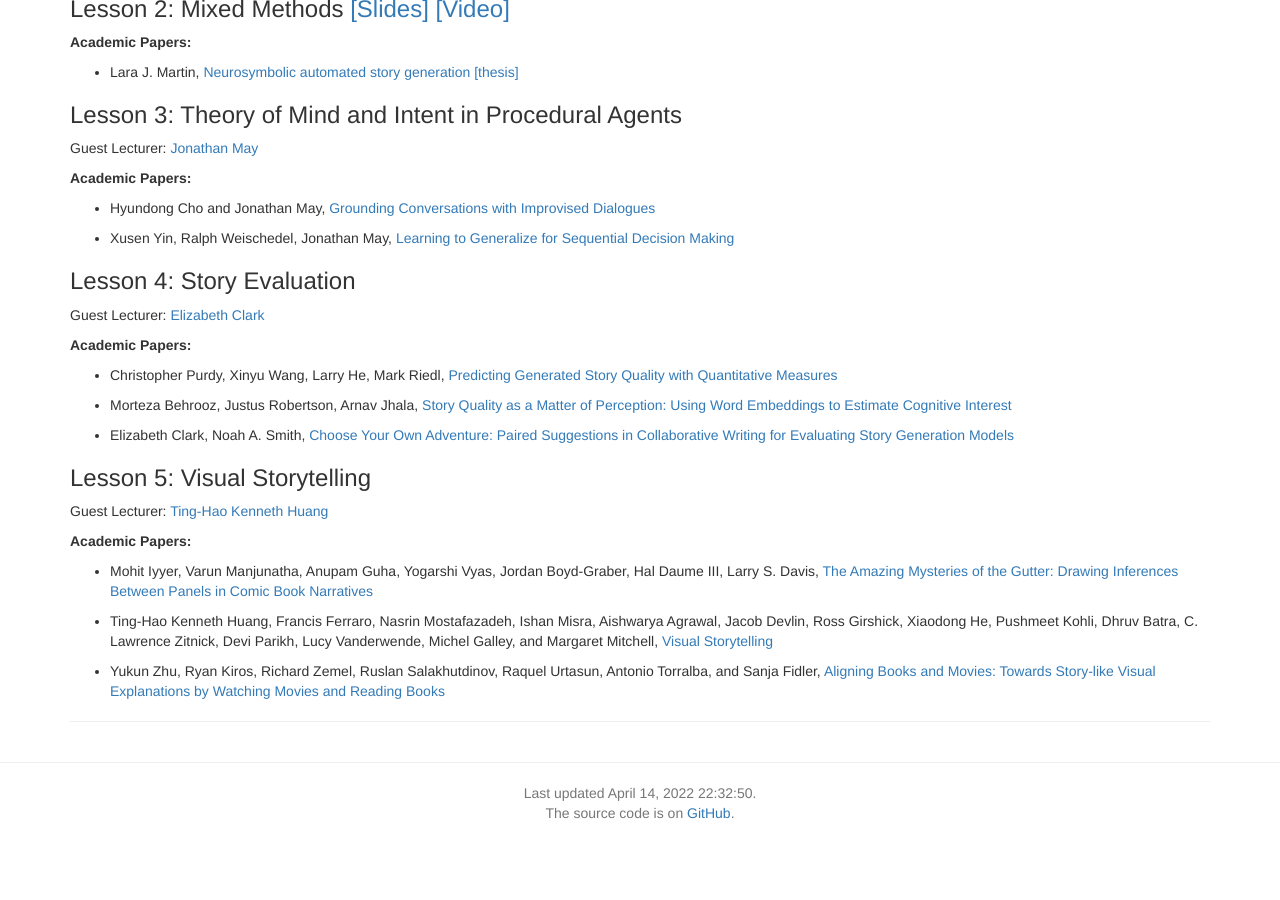
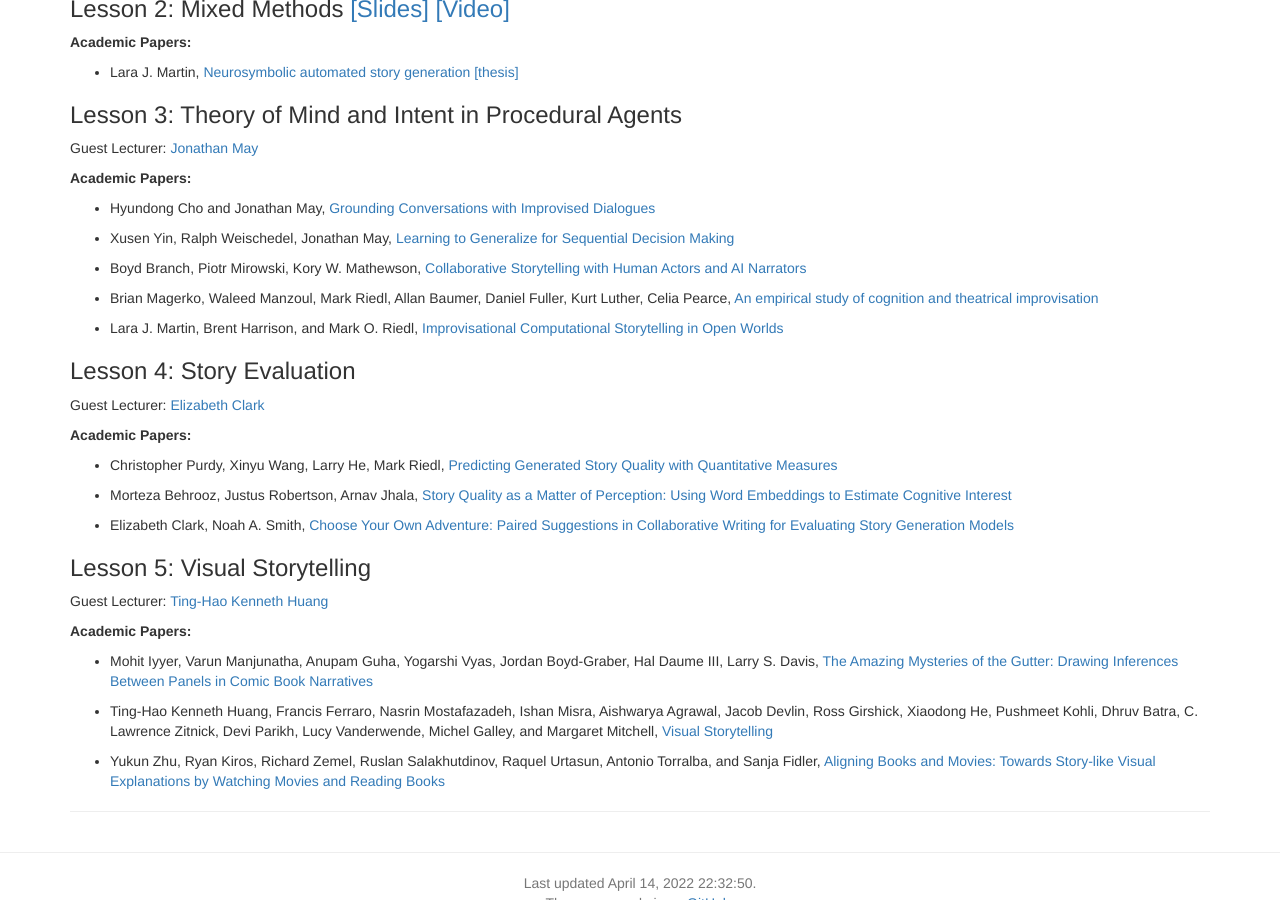
Before and after one commit to interactive-fiction-class/interactive-fiction-class.github.io, a Jekyll site: the page built from modules.md, in a window 1280 px wide and 900 px high, scrolled down 7581 px. Built offline with Jekyll 4.4.1, drawn with Linux system fonts in a browser that asks for light colours; nearby versions of some CDN libraries; a script that is not in the unit is left out; before the commit the page ends 8404 px from its top, so only the background shows below that.

Commit message:
related papers for 4/12

```diff
--- a/_data/modules.yaml
+++ b/_data/modules.yaml
@@ -723,6 +723,18 @@
           title: Learning to Generalize for Sequential Decision Making
           authors: Xusen Yin, Ralph Weischedel, Jonathan May
           url: https://aclanthology.org/2020.findings-emnlp.273/
+        -
+          title: Collaborative Storytelling with Human Actors and AI Narrators
+          authors: Boyd Branch, Piotr Mirowski, Kory W. Mathewson
+          url: https://arxiv.org/abs/2109.14728
+        -
+          title:  An empirical study of cognition and theatrical improvisation
+          url: https://dl.acm.org/doi/10.1145/1640233.1640253
+          authors: Brian Magerko, Waleed Manzoul, Mark Riedl, Allan Baumer, Daniel Fuller, Kurt Luther, Celia Pearce
+        -
+          title: Improvisational Computational Storytelling in Open Worlds
+          url: https://laramartin.net/pub/Martin_ICIDS2016.pdf
+          authors: Lara J. Martin, Brent Harrison, and Mark O. Riedl
     -
       title: Story Evaluation
       guest_speaker: Elizabeth Clark
```
